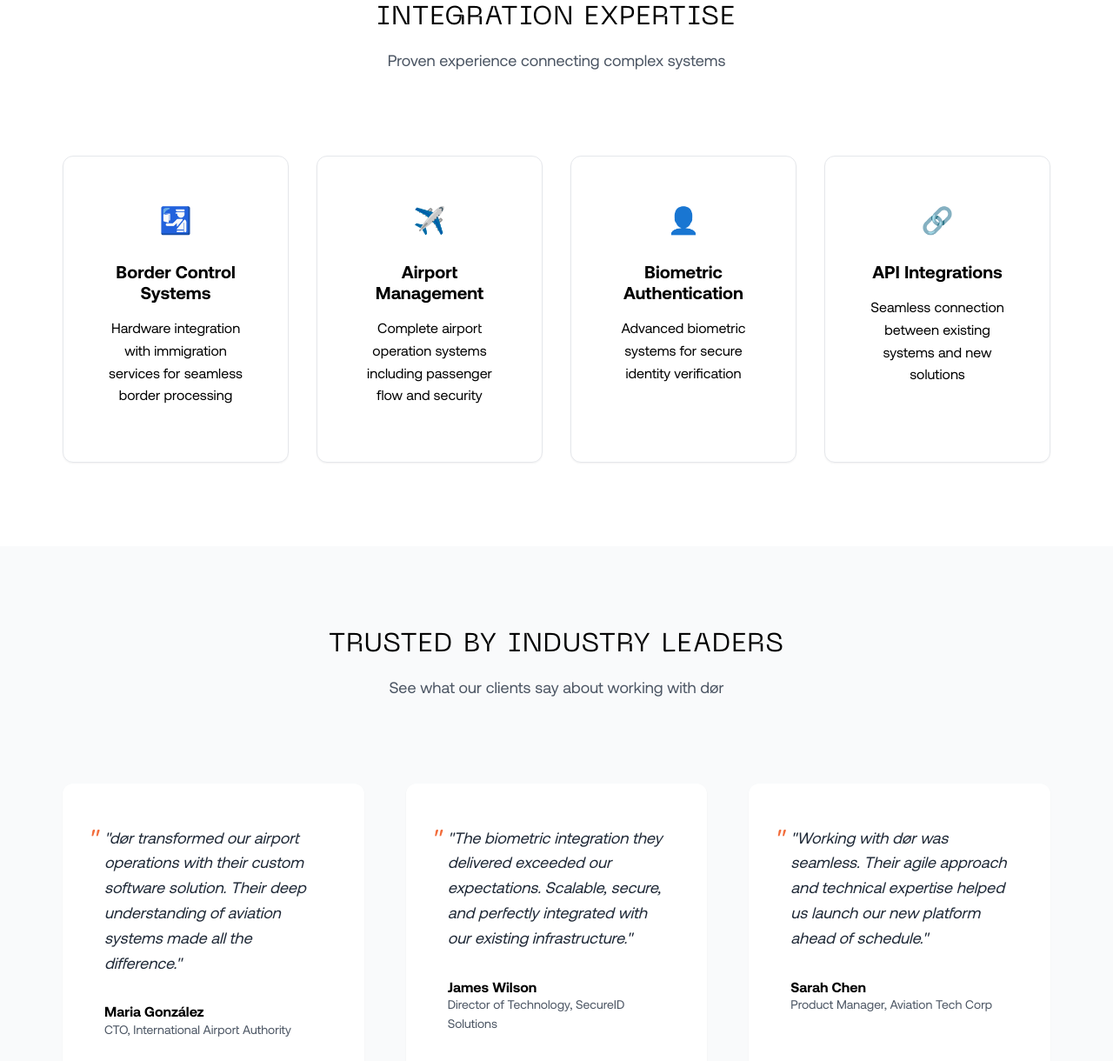
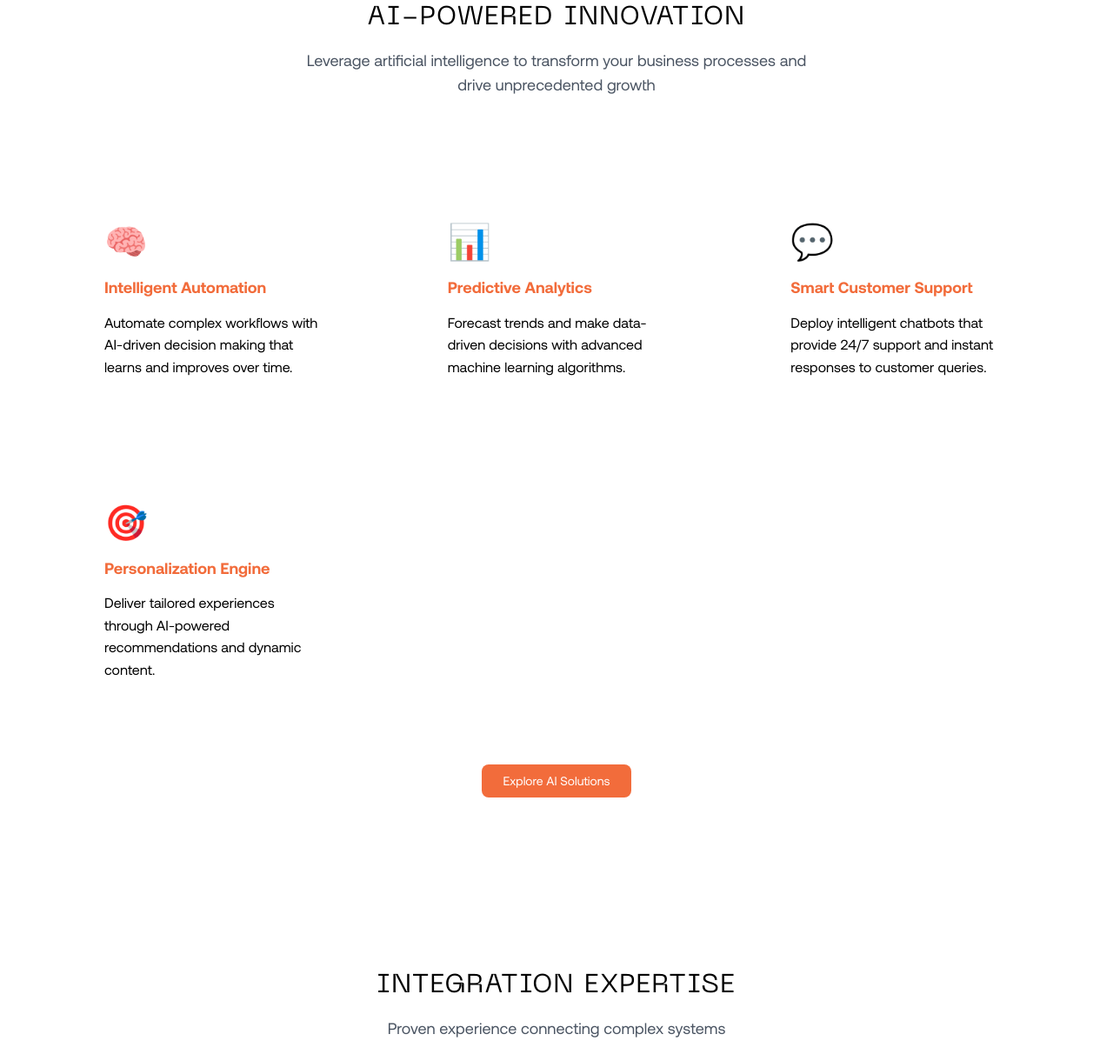
Before and after one commit to wearedor/dor-page, a plain HTML site: page index.html in a window 1280 px wide. Shown: the part 3822-5042 px from the top of the page at 87% size. Drawn offline with Linux system fonts and the light colour scheme.

Commit message:
ai driven section added

```diff
--- a/assets/css/main.css
+++ b/assets/css/main.css
@@ -1526,3 +1526,71 @@ html {
         text-align: center;
     }
 }
+
+/* AI Solutions Section */
+.ai-solutions {
+    background-color: var(--color-background);
+    padding: var(--spacing-3xl) 0;
+}
+
+.ai-grid {
+    display: grid;
+    grid-template-columns: repeat(auto-fit, minmax(250px, 1fr));
+    gap: var(--spacing-xl);
+    margin-top: var(--spacing-2xl);
+}
+
+.ai-card {
+    background: var(--color-background-alt);
+    border-radius: var(--border-radius-lg);
+    padding: var(--spacing-xl);
+    transition: transform 0.3s ease, box-shadow 0.3s ease;
+    border: 1px solid var(--color-border);
+    opacity: 0;
+    transform: translateY(20px);
+    transition: opacity 0.6s ease, transform 0.6s ease, box-shadow 0.3s ease;
+}
+
+.ai-card.animate-fade-in {
+    opacity: 1;
+    transform: translateY(0);
+}
+
+.ai-card:hover {
+    transform: translateY(-5px);
+    box-shadow: 0 10px 25px -5px rgba(0, 0, 0, 0.1), 0 8px 10px -6px rgba(0, 0, 0, 0.1);
+}
+
+.ai-icon {
+    font-size: 2.5rem;
+    margin-bottom: var(--spacing-md);
+    line-height: 1;
+}
+
+.ai-card h3 {
+    color: var(--primary-orange);
+    margin-bottom: var(--spacing-sm);
+    font-size: var(--font-size-lg);
+}
+
+.ai-card p {
+    color: var(--gray-400);
+    margin-bottom: 0;
+}
+
+/* Responsive adjustments */
+@media (max-width: 1024px) {
+    .ai-grid {
+        grid-template-columns: repeat(2, 1fr);
+    }
+}
+
+@media (max-width: 640px) {
+    .ai-grid {
+        grid-template-columns: 1fr;
+    }
+
+    .ai-card {
+        padding: var(--spacing-lg);
+    }
+}
--- a/index.html
+++ b/index.html
@@ -244,6 +244,40 @@
         </div>
     </section>
 
+    <!-- AI-Powered Innovation Section -->
+    <section id="ai-solutions" class="ai-solutions">
+        <div class="container">
+            <div class="section-header">
+                <h2 class="section-title animate-on-scroll">AI-POWERED INNOVATION</h2>
+                <p class="details-light animate-on-scroll animate-delay-1">Leverage artificial intelligence to transform your business processes and drive unprecedented growth</p>
+            </div>
+            <div class="ai-grid">
+                <div class="ai-card animate-on-scroll">
+                    <div class="ai-icon">🧠</div>
+                    <h3 class="details-bold">Intelligent Automation</h3>
+                    <p class="body-text">Automate complex workflows with AI-driven decision making that learns and improves over time.</p>
+                </div>
+                <div class="ai-card animate-on-scroll animate-delay-1">
+                    <div class="ai-icon">📊</div>
+                    <h3 class="details-bold">Predictive Analytics</h3>
+                    <p class="body-text">Forecast trends and make data-driven decisions with advanced machine learning algorithms.</p>
+                </div>
+                <div class="ai-card animate-on-scroll animate-delay-2">
+                    <div class="ai-icon">💬</div>
+                    <h3 class="details-bold">Smart Customer Support</h3>
+                    <p class="body-text">Deploy intelligent chatbots that provide 24/7 support and instant responses to customer queries.</p>
+                </div>
+                <div class="ai-card animate-on-scroll animate-delay-3">
+                    <div class="ai-icon">🎯</div>
+                    <h3 class="details-bold">Personalization Engine</h3>
+                    <p class="body-text">Deliver tailored experiences through AI-powered recommendations and dynamic content.</p>
+                </div>
+            </div>
+            <div class="cta-container animate-on-scroll animate-delay-4" style="text-align: center; margin-top: 3rem;">
+                <a href="#contact" class="btn btn-primary">Explore AI Solutions</a>
+            </div>
+        </div>
+    </section>
 
     <!-- Integration Gallery -->
     <section class="integrations">
```
